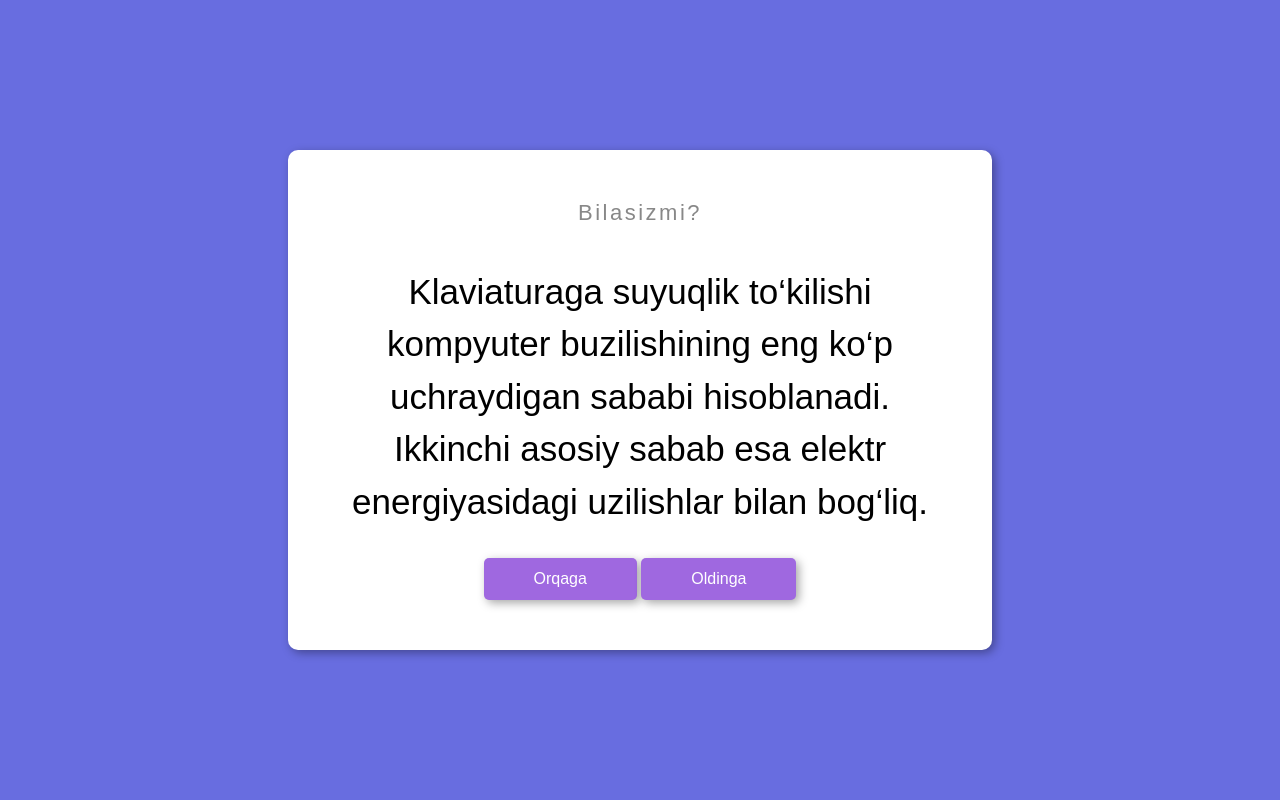
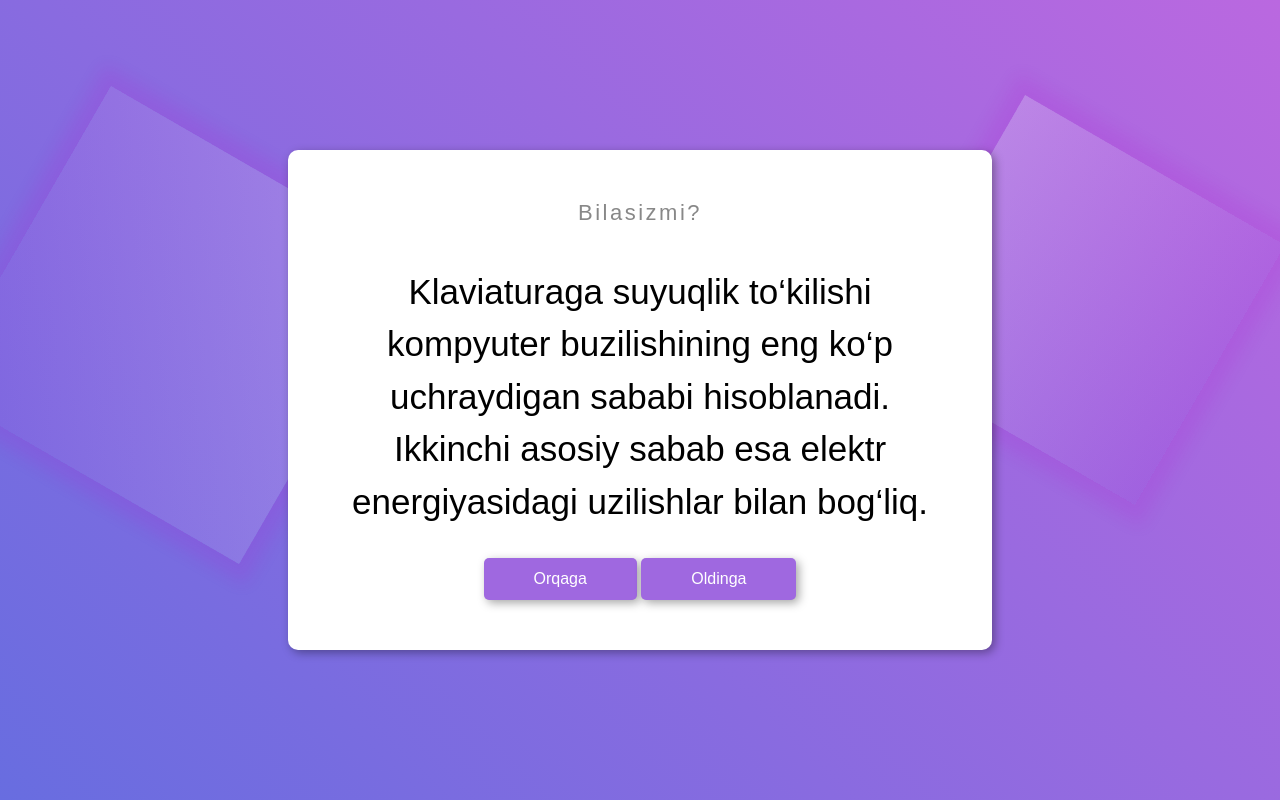
Before and after one commit to bobur1998brm/bilasizmi-brm, a plain HTML site: page index.html in a window 1280 px wide. Drawn offline with Linux system fonts and the light colour scheme.

Commit message:
All style

```diff
--- a/style.css
+++ b/style.css
@@ -3,14 +3,45 @@
     padding: 0;
     box-sizing: border-box;
 }
+body{
+    overflow-x: hidden;
+}
 .container{
     font-family: sans-serif;
     width: 100%;
     height: 100vh;
-    background-color: #686DE0;
+    background:linear-gradient(45deg, #686DE0, #ba68e0) ;
     display: flex;
     align-items: center;
     justify-content: center;
+    position: relative;
+    z-index: 1;
+}
+.container::before{
+    position: absolute;
+    content:'';
+    top: 150px;
+    left: 0;
+    width: 350px;
+    height: 350px;
+    background: linear-gradient(55deg, #9d32db25, #ffffff30);
+    box-shadow: 0 0 15px 15px #b01fd428;
+    transform: rotate(30deg);
+    z-index: -1;
+
+}
+.container::after{
+    position: absolute;
+    content:'';
+    top: 150px;
+    right: 50px;
+    width: 300px;
+    height: 300px;
+    background: linear-gradient(-85deg, #9d32db25, #ffffff30);
+    box-shadow: 0 0 15px 15px #b01fd428;
+    transform: rotate(30deg);
+    z-index: -1;
+
 }
 .main__content{
     width: 55%;
```
